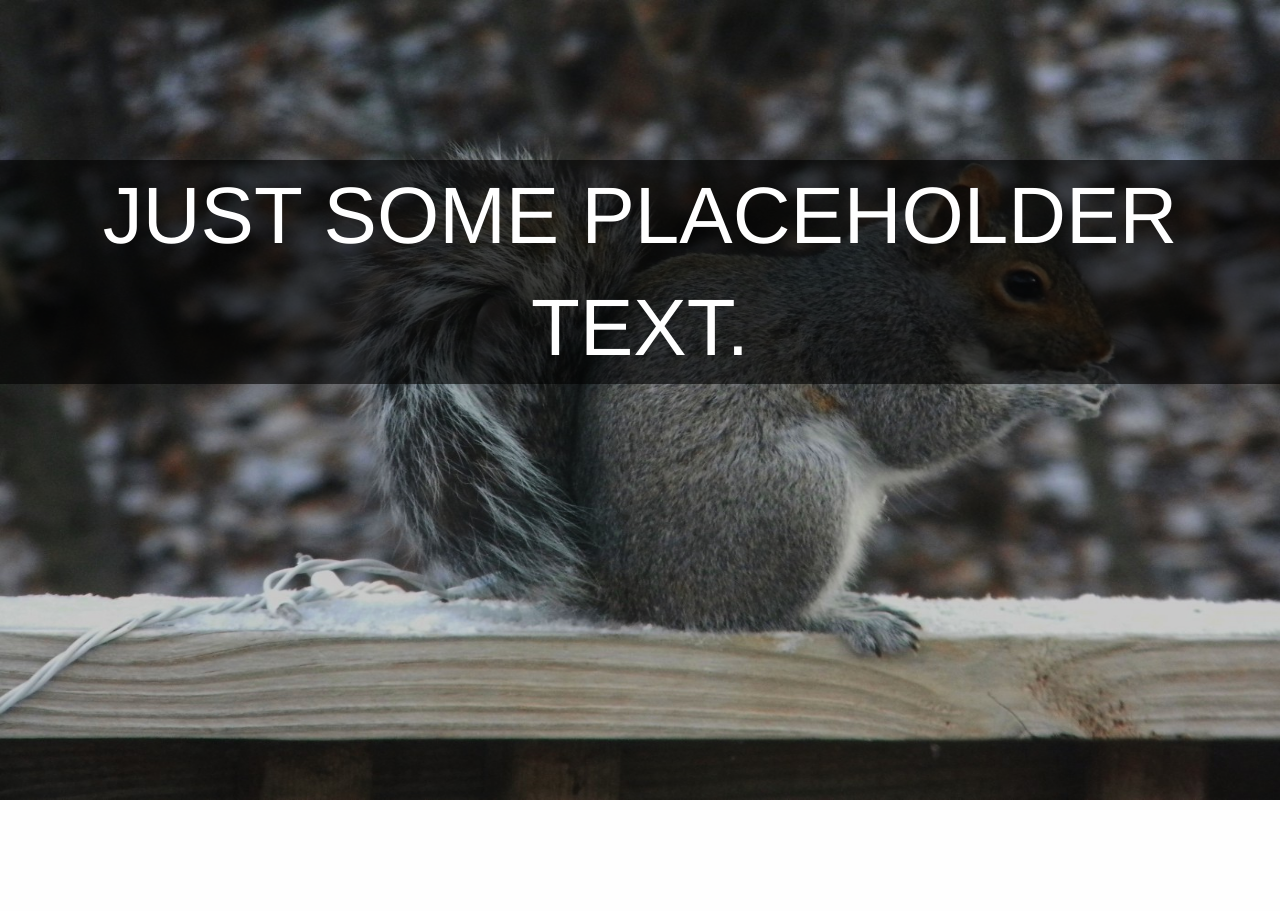
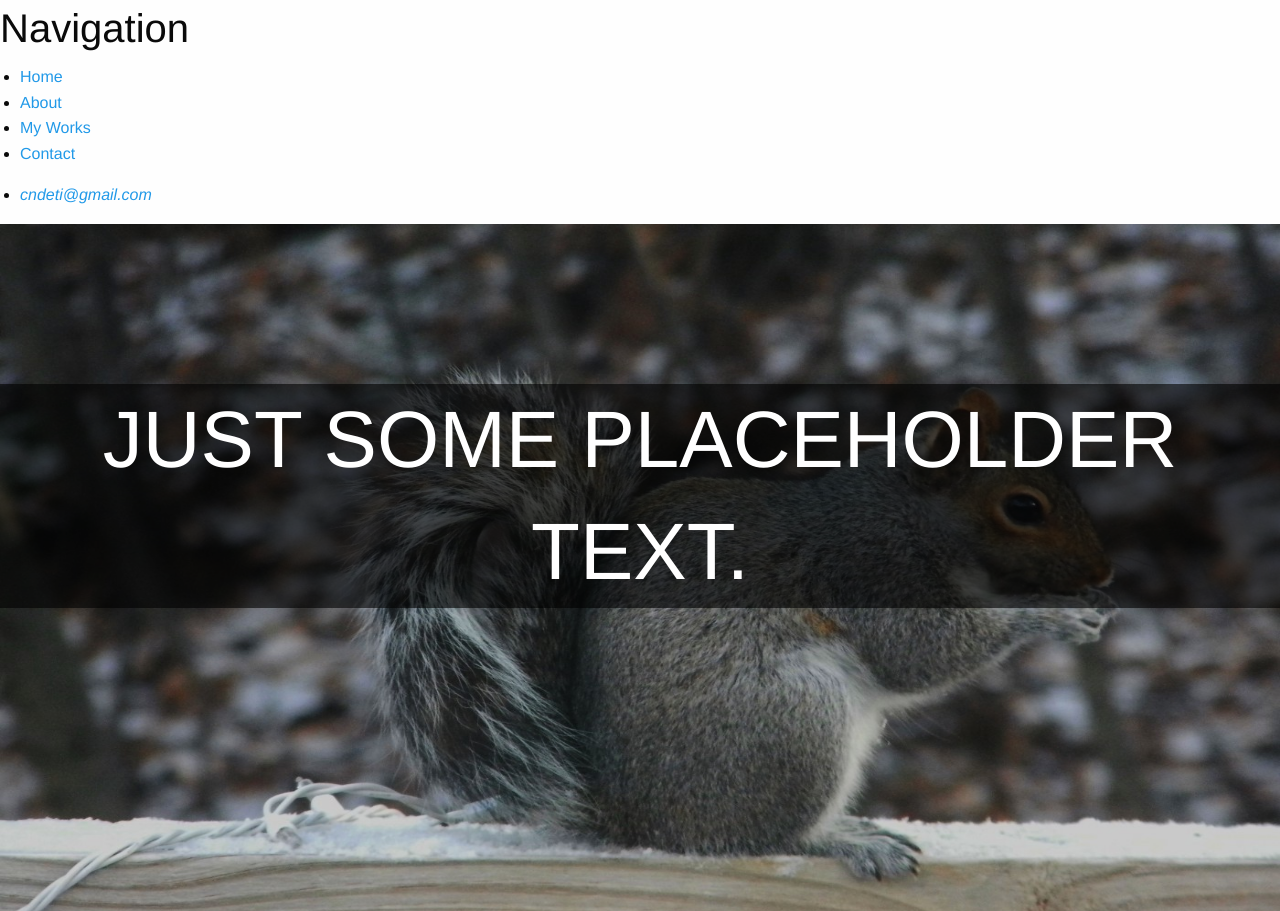
Before and after one commit to CKiilu/cdhse-svg-modal, a plain HTML site: page index.html in a window 1280 px wide. Shown: the top 911 px of the page. Before the commit the page ends 800 px from the top, so only its background shows below. Drawn offline with Linux system fonts and the light colour scheme.

Commit message:
nav basic html

```diff
--- a/index.html
+++ b/index.html
@@ -11,6 +11,33 @@
 </head>
 
 <body>
+    <div id="cd-nav" class="cd-nav">
+        <div class="cd-navigation-wrapper">
+            <div class="cd-half-block">
+                <!--                Nav list half block-->
+                <h2>Navigation</h2>
+                <nav>
+                    <ul class="cd-primary-row">
+                        <li><a href="#home" class="selected">Home</a></li>
+                        <li><a href="#about">About</a></li>
+                        <li><a href="#folio">My Works</a></li>
+                        <li><a href="#contact">Contact</a></li>
+                    </ul>
+                </nav>
+            </div>
+            <!--            Nav contact half block-->
+            <div class="cd-half-block">
+                <address>
+                    <ul class="cd-contact-info">
+                        <li><a href="mailto:cndeti@gmail.com">cndeti@gmail.com</a></li>
+                    </ul>
+                </address>
+            </div>
+            <!--cd half block -->
+        </div>
+        <!-- cd  navigation wrapper -->
+    </div>
+    <!-- cd nav -->
     <div class="bot">
         <img src="img/sample_images/6566412299_b6eedf922e_o-1400x1050.jpg" style="height:100vh;width:100vw;">
         <div class="top">
```
